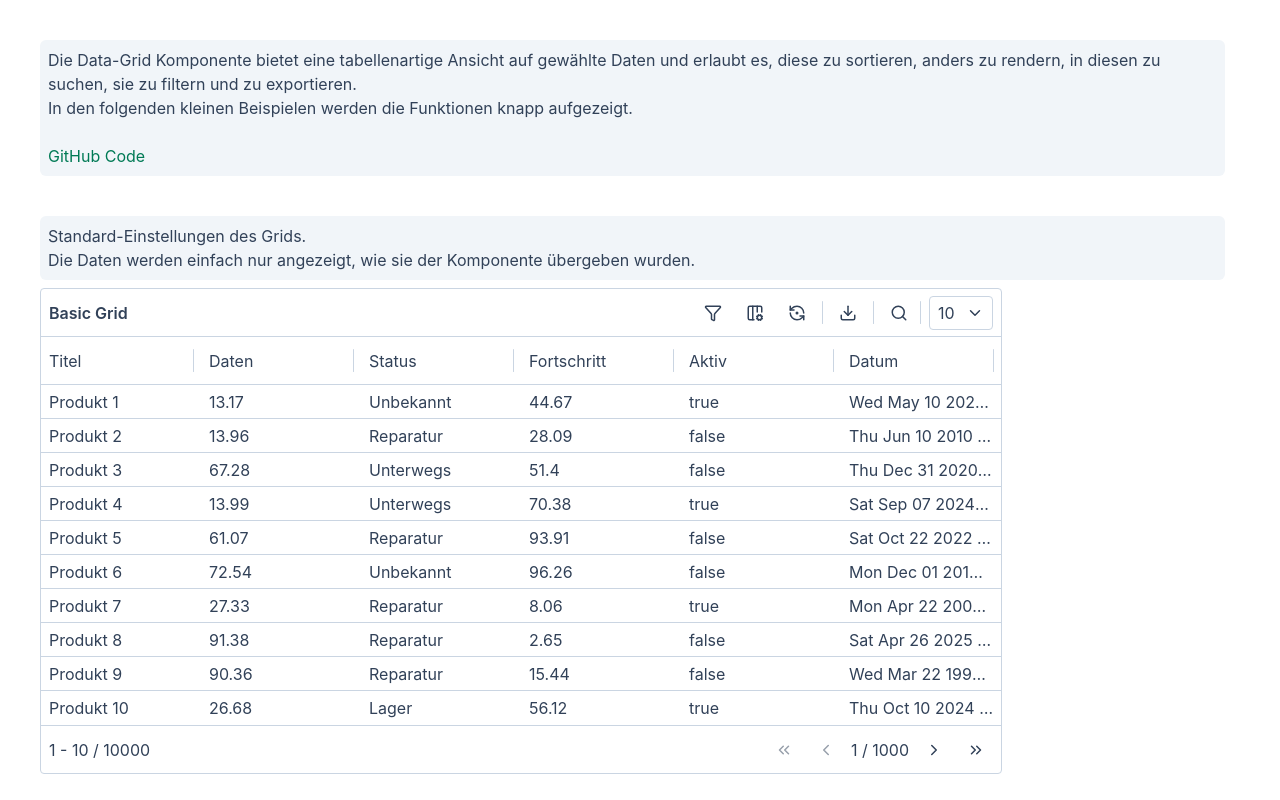
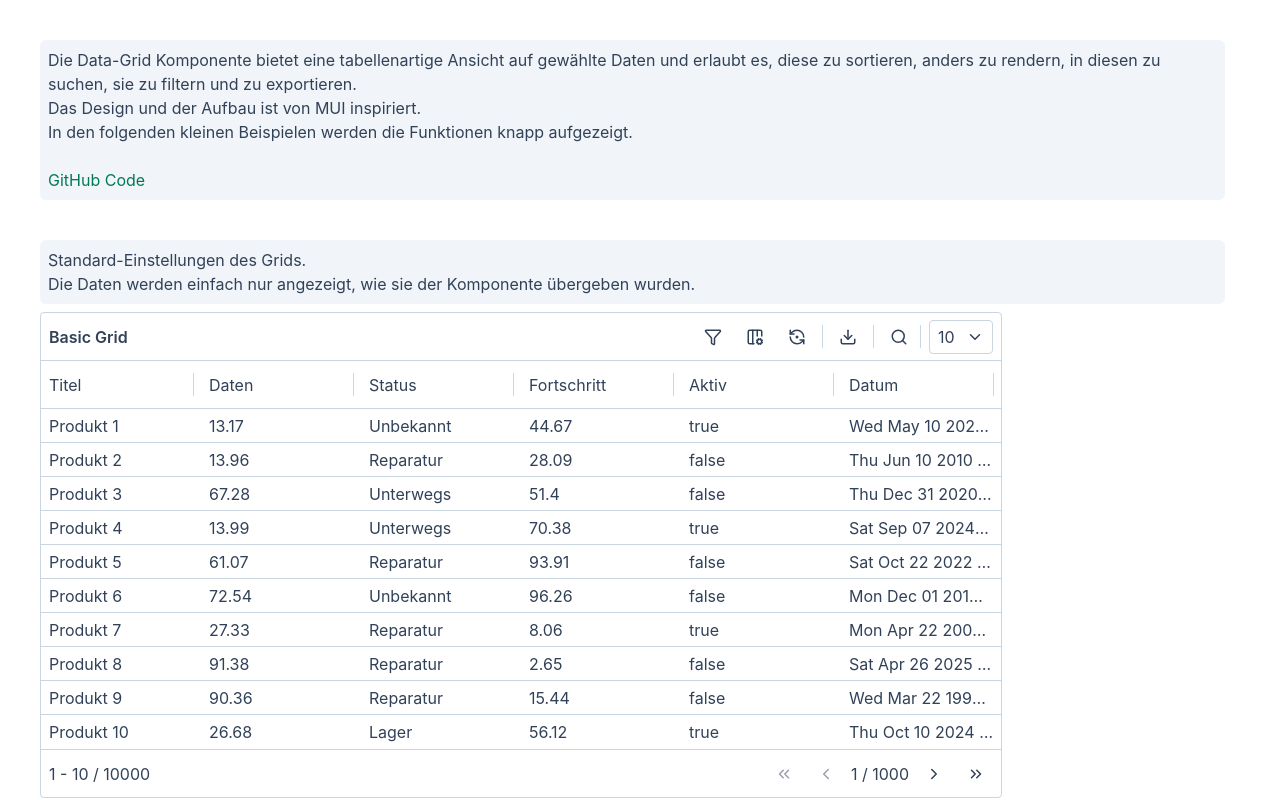
Before and after one commit to Prime0XX00/table, a React (Vite) app: page / in a window 1280 px wide. Shown: the top 800 px of the page. Built offline with nearby package versions, Linux system fonts and the light colour scheme.

Commit message:
description edit

```diff
--- a/src/App.tsx
+++ b/src/App.tsx
@@ -13,6 +13,8 @@ function App() {
 					auf gewählte Daten und erlaubt es, diese zu sortieren,
 					anders zu rendern, in diesen zu suchen, sie zu filtern und
 					zu exportieren.
+					<br></br>
+					Das Design und der Aufbau ist von MUI inspiriert.
 					<br></br>
 					In den folgenden kleinen Beispielen werden die Funktionen
 					knapp aufgezeigt.
```
